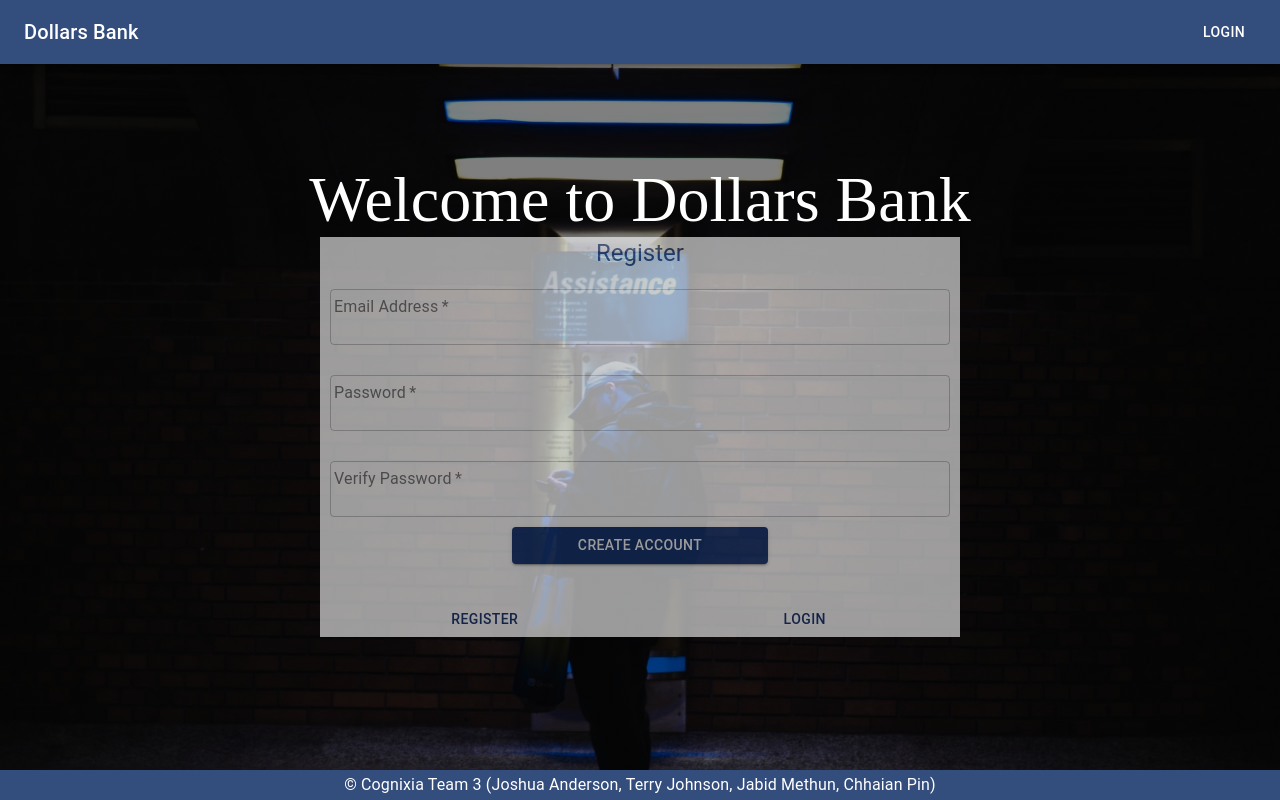
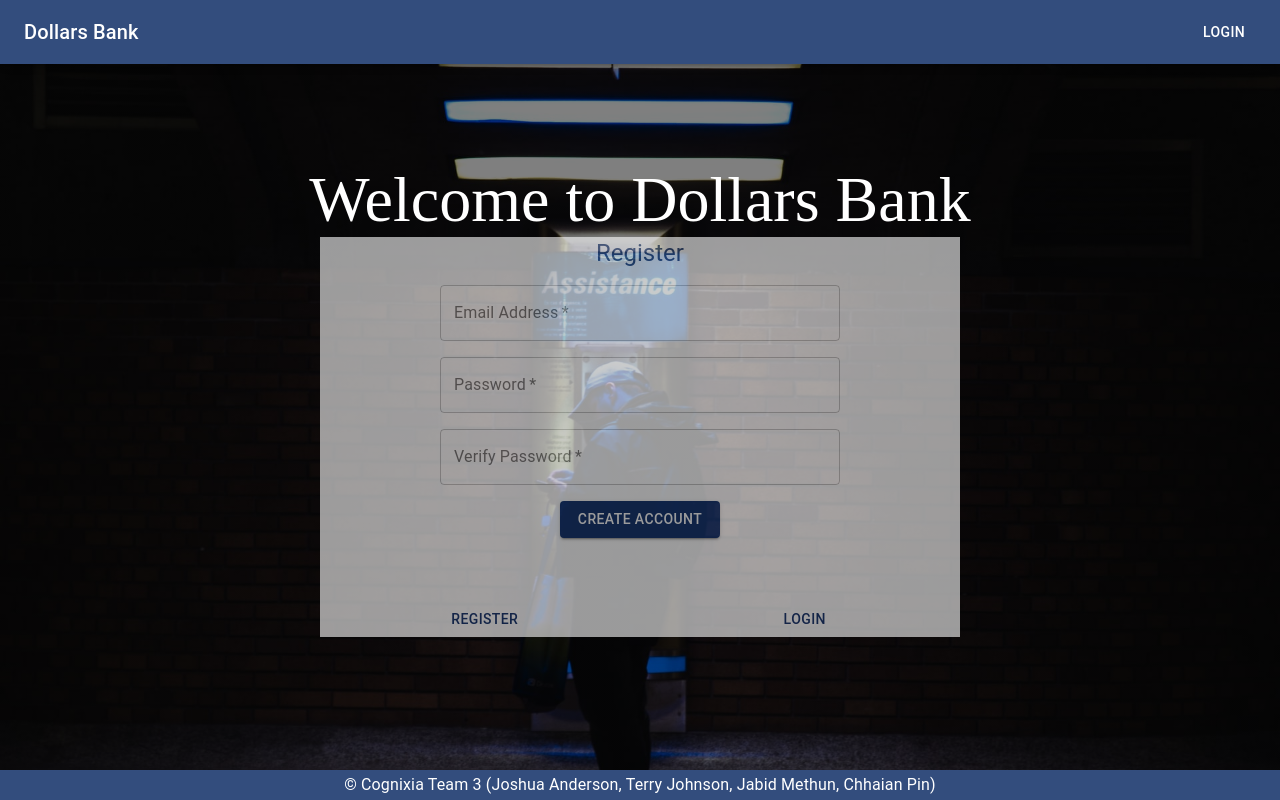
Before and after one commit to kb2shy/Team3-DollarsBank, a React (Create React App) app: page / in a window 1280 px wide. Built offline with nearby package versions, Linux system fonts and the light colour scheme.

Commit message:
fixed controlled input forms for Register and Login component. TODO: validation checks on inputs.

```diff
--- a/src/Landing.js
+++ b/src/Landing.js
@@ -37,6 +37,7 @@ const useStyles = makeStyles((theme) => ({
     alignContent: "center",
     textAlign: "center",
     width: "100%",
+    maxWidth: "400px"
   },
   buttonGroup: {
     display: "flex",
@@ -51,16 +52,44 @@ const useStyles = makeStyles((theme) => ({
 const Landing = (props) => {
   const classes = useStyles();
   const [selection, setSelection] = useState("register");
+  const [userEmail, setUserEmail] = useState("");
+  const [userPassword, setUserPassword] = useState("");
+  const [checkPassword, setCheckPassword] = useState("");
+
+  const handleOnChange = (prop) => (e) => {
+    switch (prop) {
+      case "userEmail":
+        return setUserEmail(e.target.value);
+      case "userPassword":
+        return setUserPassword(e.target.value);
+      case "checkPassword":
+        return setCheckPassword(e.target.value);
+      default:
+        return
+    }
+  };
+
+  const clearFields = () => {
+    setUserEmail("");
+    setUserPassword("");
+    setCheckPassword("");
+  }
 
   const displaySelection = () => {
     if (selection === "register") {
-      return <Register />
+      return <Register
+        userEmail={userEmail}
+        userPassword={userPassword}
+        checkPassword={checkPassword}
+        handleOnChange={handleOnChange} />
     } else {
-      return <Login />;
+      return <Login
+        userEmail={userEmail}
+        userPassword={userPassword}
+        handleOnChange={handleOnChange} />;
     }
   }
 
-  console.log(selection);
   return (
     <Box className={classes.landing}>
       <Box className={classes.title}>Welcome to Dollars Bank</Box>
@@ -69,8 +98,8 @@ const Landing = (props) => {
           {displaySelection()}
         </Box>
         <Box className={classes.buttonGroup}>
-          <Button className={classes.button} onClick={() => setSelection("register")}>Register</Button>
-          <Button className={classes.button} onClick={() => setSelection("login")}>Login</Button>
+          <Button className={classes.button} onClick={() => {clearFields(); setSelection("register")}}>Register</Button>
+          <Button className={classes.button} onClick={() => {clearFields(); setSelection("login")}}>Login</Button>
         </Box>
       </Box>
     </Box>
--- a/src/Login.js
+++ b/src/Login.js
@@ -1,4 +1,4 @@
-import React from 'react';
+import React, { useState } from 'react';
 import { makeStyles } from '@material-ui/core/styles';
 import { Box, Button, TextField, Typography } from '@material-ui/core';
 
@@ -13,13 +13,13 @@ const useStyles = makeStyles(theme => ({
   },
   input: {
     marginTop: "10px",
-    padding: "10px"
   },
   button: {
     width: "40%",
     margin: "0 auto",
     backgroundColor: theme.palette.secondary.dark,
-    color: "#fff"
+    color: "#fff",
+    marginTop: "16px"
   }
 }))
 
@@ -34,17 +34,23 @@ const Login = (props) => {
       </Typography>
       <TextField
         required
-        id="filled-required"
+        id="login-email"
+        type="email"
         label="Email Address"
         variant="outlined"
         className={classes.input}
+        value={props.userEmail}
+        onChange={props.handleOnChange("userEmail")}
       />
       <TextField
         required
-        id="filled-required"
+        id="login-password"
+        type="password"
         label="Password"
         variant="outlined"
         className={classes.input}
+        value={props.userPassword}
+        onChange={props.handleOnChange("userPassword")}
       />
       <Button variant="contained" className={classes.button}>Log In</Button>
     </Box>
--- a/src/Register.js
+++ b/src/Register.js
@@ -1,6 +1,10 @@
-import React from 'react';
+import React, { useState, useEffect } from 'react';
 import { makeStyles } from '@material-ui/core/styles';
-import { Box, Button, Typography, TextField } from '@material-ui/core';
+import { Box, Button, Typography, Input, TextField, FormControl, InputLabel, OutlinedInput, TextareaAutosize } from '@material-ui/core';
+import IconButton from '@material-ui/core/IconButton';
+import InputAdornment from '@material-ui/core/InputAdornment';
+import Visibility from '@material-ui/icons/Visibility';
+import VisibilityOff from '@material-ui/icons/VisibilityOff';
 
 const useStyles = makeStyles(theme => ({
   register: {
@@ -11,15 +15,18 @@ const useStyles = makeStyles(theme => ({
   title: {
     color: theme.palette.secondary.main,
   },
+  inputlabel: {
+    marginLeft: "10%"
+  },
   input: {
-    marginTop: "10px",
-    padding: "10px"
+    marginTop: "16px",
   },
   button: {
     width: "40%",
     margin: "0 auto",
     backgroundColor: theme.palette.secondary.dark,
-    color: "#fff"
+    color: "#fff",
+    marginTop: "16px"
   }
 }))
 
@@ -31,27 +38,33 @@ const Register = (props) => {
     <Box className={classes.register}>
       <Typography variant="h5" className={classes.title}>
         Register
-        </Typography>
+      </Typography>
       <TextField
         required
-        id="filled-required"
+        id="register-email"
+        type="email"
         label="Email Address"
         variant="outlined"
         className={classes.input}
+        onChange={props.handleOnChange("userEmail")}
       />
       <TextField
         required
-        id="filled-required"
+        id="register-userPassword"
+        type="password"
         label="Password"
         variant="outlined"
         className={classes.input}
+        onChange={props.handleOnChange("userPassword")}
       />
       <TextField
         required
-        id="filled-required"
+        id="register-checkedPassword"
+        type="password"
         label="Verify Password"
         variant="outlined"
         className={classes.input}
+        onChange={props.handleOnChange("checkPassword")}
       />
       <Button variant="contained" className={classes.button}>Create Account</Button>
     </Box>
```
